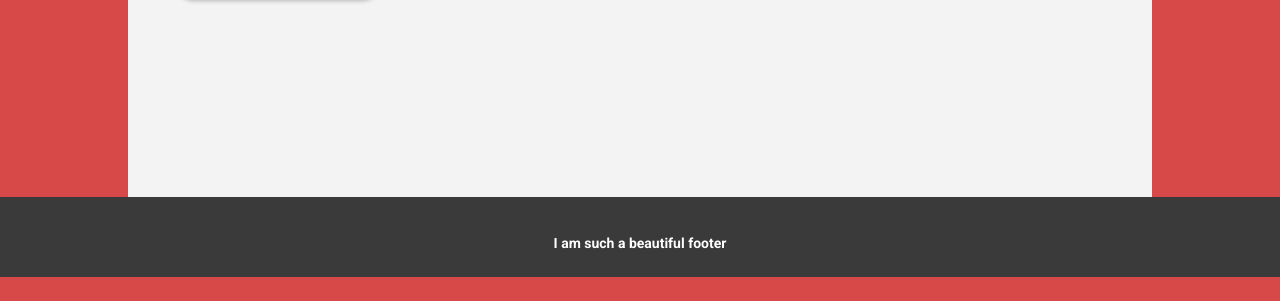
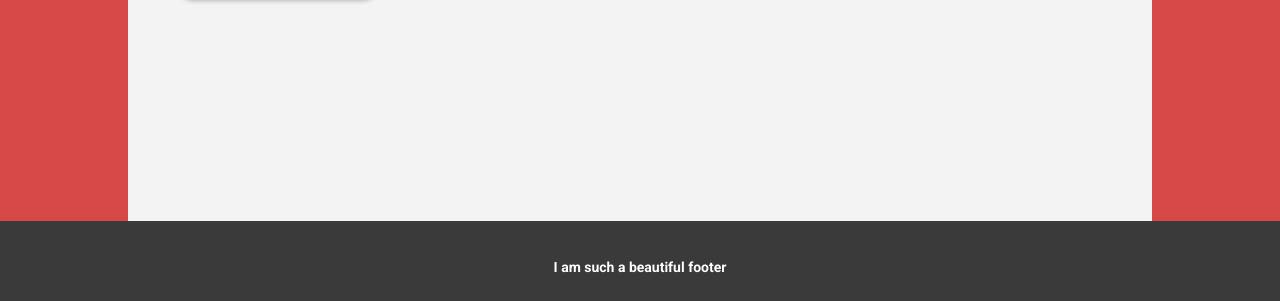
Before and after one commit to ismaildev49/pixel-perfect, a plain HTML site: page index.html in a window 1280 px wide. Shown: the part 499-800 px from the top of the page. Drawn offline with Linux system fonts and the light colour scheme.

Commit message:
correction hauteur container

```diff
--- a/styles.css
+++ b/styles.css
@@ -13,7 +13,7 @@ body {
 
 .container {
   max-width: 80vw;
-  max-height: 90vh;
+  height: 90vh;
   background-color: #f3f3f3;
   margin: auto;
   padding: 6.25rem 3.1875rem 6.25rem 3.125rem;
@@ -94,10 +94,10 @@ body {
 footer {
   background-color: #3a3a3a;
   width: 100vw;
-
   height: 10vh;
   text-align: center;
   padding: 2.375rem;
+  position: fixed;
 }
 footer p {
   color: #fff;
```
